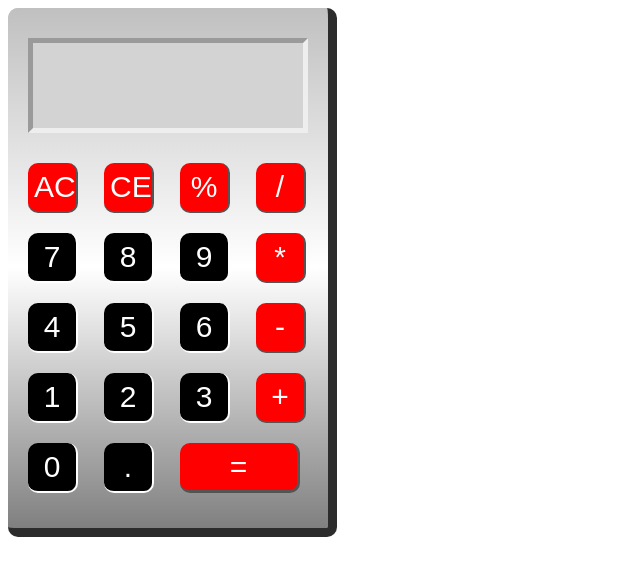
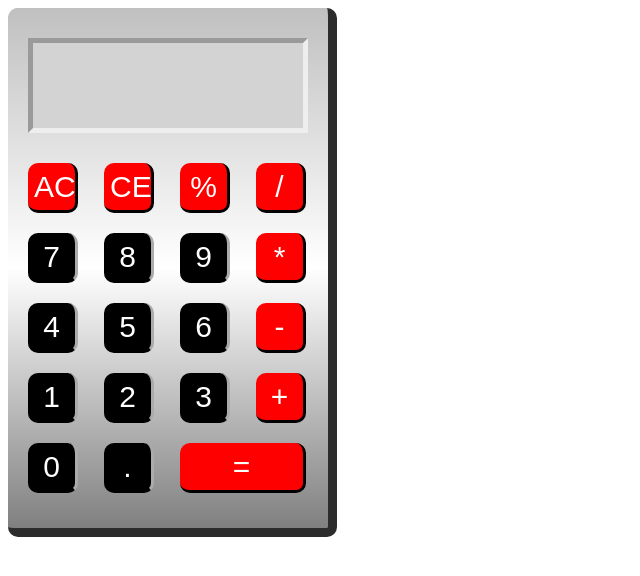
Before and after one commit to puregold71/jsCalculator, a plain HTML site: page index.html in a window 1280 px wide. Shown: the whole page, without its empty margins (0-640 px from the left). Drawn offline with nearby package versions, Linux system fonts and the light colour scheme.

Commit message:
change styles of buttons

```diff
--- a/index.css
+++ b/index.css
@@ -26,15 +26,14 @@
     color: white;
     font-size: 30px;
     line-height: 46px;
-    border-right-style: inset;
+    border-right-style: outset;
     border-right-color: white;
-    border-bottom-style: inset;
-    border-bottom-color: white;
+    border-bottom-style: outset;
     border-top-style: none;
     border-top-color: black;
     border-left-style: none;
     border-left-color: black;
-    border-width: 2px;
+    border-width: 3px;
 
 
 }
@@ -49,31 +48,27 @@
     color: white;
     font-size: 30px;
     line-height: 46px;
-    border-right-style: inset;
-    border-right-color: black;
-    border-bottom-style: inset;
-    border-bottom-color: black;
+    border-right-style: outset;
+    border-bottom-style: outset;
     border-top-style: none;
     border-top-color: red;
     border-left-style: none;
     border-left-color: red;
-    border-width: 2px;
+    border-width: 3px;
 }
 
 .equals {
     background-color: red;
     height:50px;
-    width: 120px;
+    width: 126px;
     margin: 10px 12px 10px 10px;
     border-radius: 10px;
     text-align: center;
     color: white;
     font-size: 30px;
     line-height: 46px;
-    border-right-style: inset;
-    border-right-color: black;
-    border-bottom-style: inset;
-    border-bottom-color: black;
+    border-right-style: outset;
+    border-bottom-style: outset;
     border-top-style: none;
     border-top-color: red;
     border-left-style: none;
```
